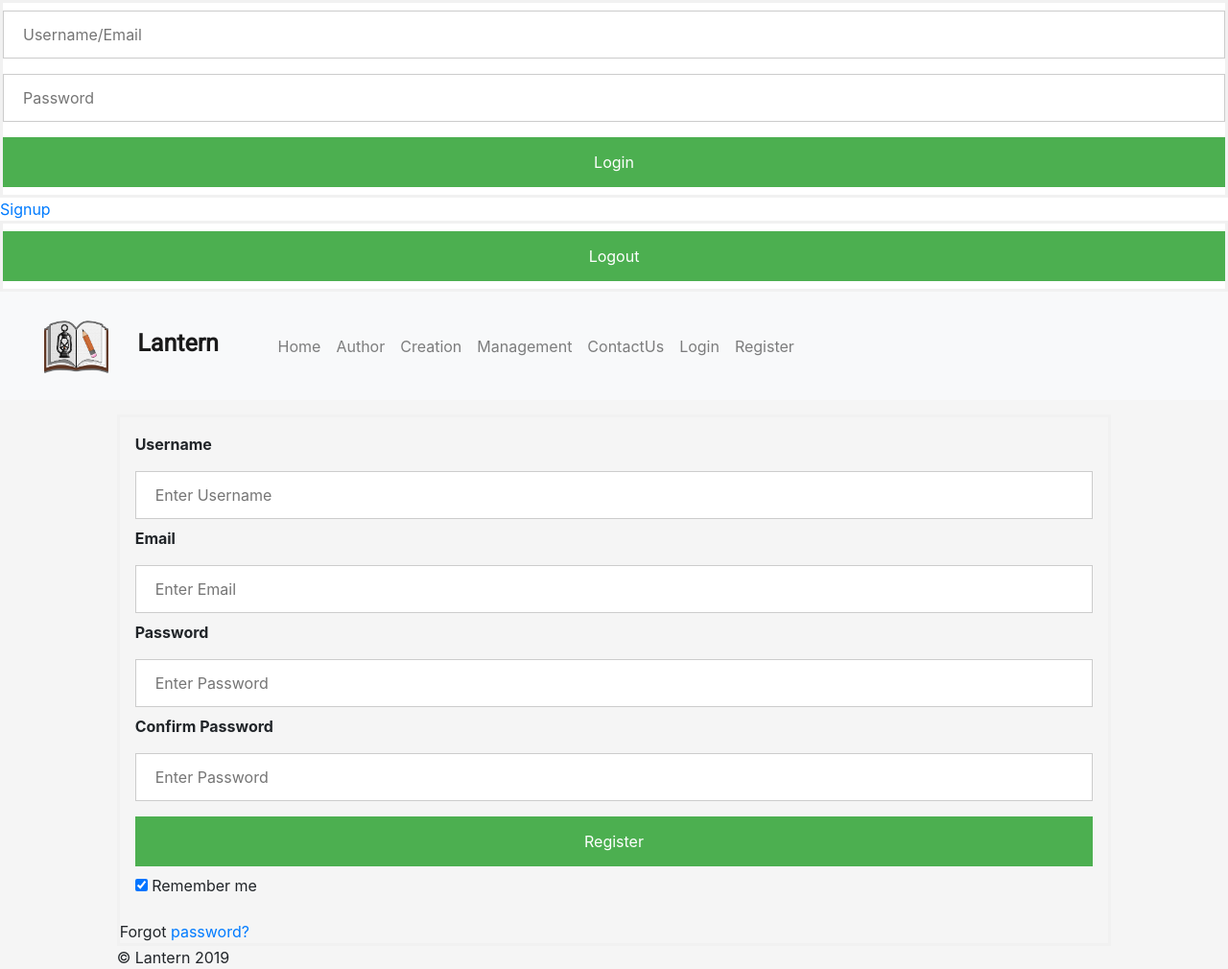
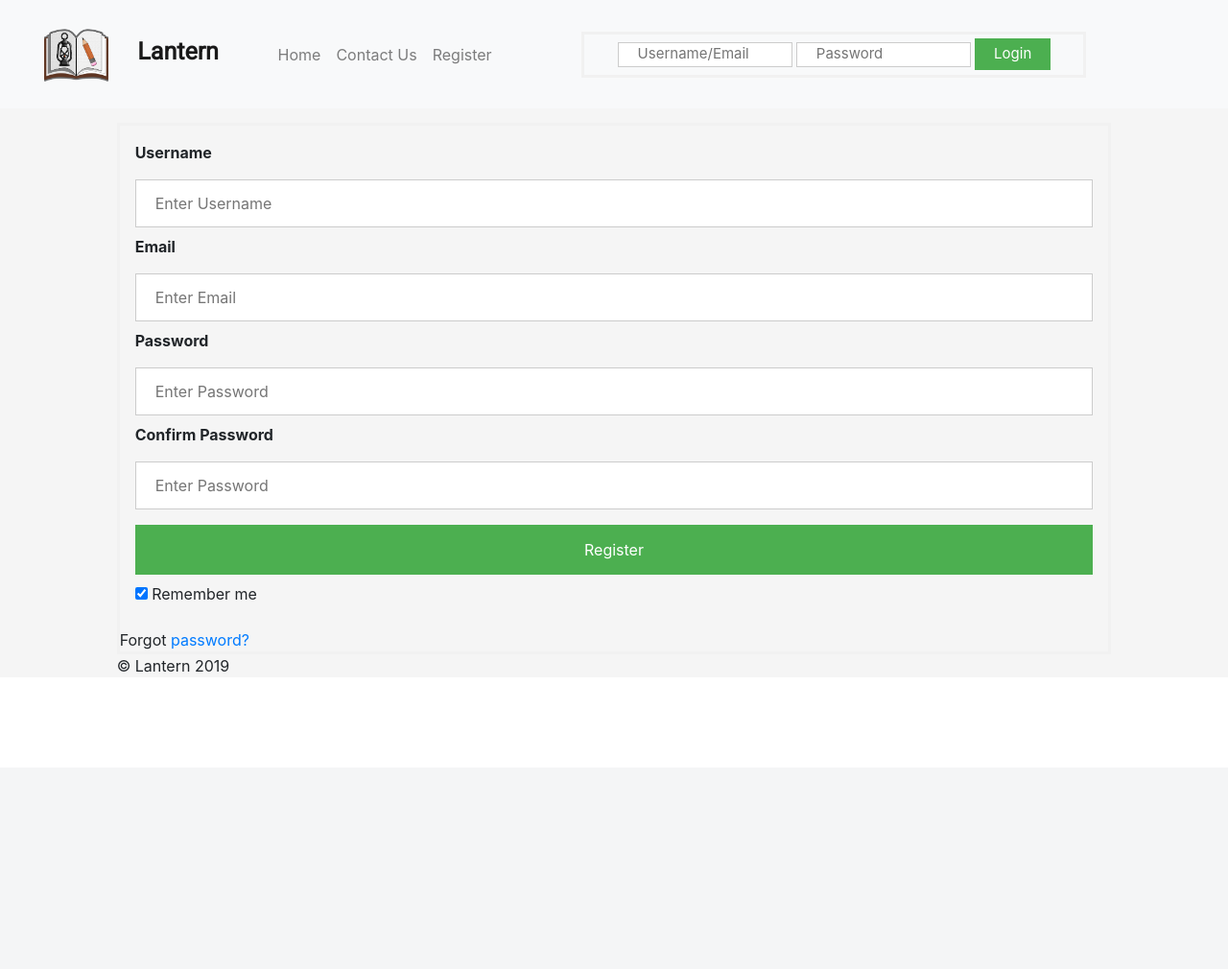
Before and after one commit to TheIrishAce/Lantern, a PHP site: page /register.php in a window 1280 px wide. Shown: the whole page at 96% size. After the commit the page ends 701 px from the top, so only its background shows below. Run offline with PHP 8.4, Linux system fonts and the light colour scheme.

Commit message:
Login & Register system now works.

```diff
--- a/author.php
+++ b/author.php
@@ -1,8 +1,10 @@
 <?php
 //session_start();
 require "navbar.php";
+if (!isset($_SESSION['userId'])){
+  header("Location: index.php");
+}
 ?>
-<!doctype html>
 <html lang="en">
 <head>
   <!-- Required meta tags -->
--- a/creation.php
+++ b/creation.php
@@ -1,6 +1,9 @@
 <?php
 //session_start();
 require "navbar.php";
+if (!isset($_SESSION['userUid'])){
+  header("Location: index.php");
+}
 ?>
 <!DOCTYPE html>
 <html lang="en">
--- /dev/null
+++ b/css/custom/navbar.css
@@ -0,0 +1,69 @@
+/* Bordered form */
+form {
+  border: 3px solid #f1f1f1;
+}
+
+.container-fluid {
+	background-color: #f5f5f5;
+}
+
+.navbar-brand{
+  font-family: 'Roboto', sans-serif;
+  width: 20%;
+  height: 40%;
+}
+
+#lanternLogo{
+  width: 35%;
+  height: 35%;
+  padding: 10px;
+  margin-left: 20px;
+}
+
+.navbar-brand b {
+  margin-left: 20px;
+  font-size: 25px;
+}
+
+#login-section {
+  width: 80%;
+  font-size: 15px;
+  text-align: center;
+}
+
+/* Full-width inputs */
+#username-input, #password-input {
+  width: 35%;
+  height: 20px;
+  padding: 12px 20px;
+  margin: 8px 0;
+  border: 1px solid #ccc;
+  box-sizing: border-box;
+
+}
+
+/* Set a style for all buttons */
+#login-button, #logout-button {
+  background-color: #4CAF50;
+  text-align: center;
+  color: white;
+  padding: 5px 20px;
+  border: none;
+  cursor: pointer;
+}
+
+/* Add a hover effect for buttons */
+button:hover {
+  opacity: 0.8;
+}
+
+/* Change styles for span and cancel button on extra small screens */
+@media screen and (max-width: 300px) {
+  span.psw {
+    display: block;
+    float: none;
+  }
+  .cancelbtn {
+    width: 100%;
+  }
+}
--- /dev/null
+++ b/css/custom/register.css
@@ -0,0 +1,86 @@
+/* Bordered form */
+form {
+  border: 3px solid #f1f1f1;
+}
+
+.container-fluid {
+	background-color: #f5f5f5;
+}
+
+.navbar-brand{
+  font-family: 'Roboto', sans-serif;
+  width: 20%;
+  height: 40%;
+}
+
+#lanternLogo{
+  width: 35%;
+  height: 35%;
+  padding: 10px;
+  margin-left: 20px;
+}
+
+.navbar-brand b {
+  margin-left: 20px;
+  font-size: 25px;
+}
+
+/* Full-width inputs */
+#register-username-input, #register-email-input, #register-password-input, #register-password-repeat-input {
+  width: 100%;
+  padding: 12px 20px;
+  margin: 8px 0;
+  display: inline-block;
+  border: 1px solid #ccc;
+  box-sizing: border-box;
+}
+
+/* Set a style for all buttons */
+#register-submit-button {
+  background-color: #4CAF50;
+  color: white;
+  padding: 14px 20px;
+  margin: 8px 0;
+  border: none;
+  cursor: pointer;
+  width: 100%;
+}
+
+/* Add a hover effect for buttons */
+button:hover {
+  opacity: 0.8;
+}
+
+/* Extra style for the cancel button (red) */
+.cancelbtn {
+  width: auto;
+  padding: 10px 18px;
+  background-color: #f44336;
+}
+
+.col-md-10{
+  padding-top: 15px;
+}
+
+
+/* Add padding to containers */
+.container {
+  padding: 16px;
+}
+
+/* The "Forgot password" text */
+span.psw {
+  float: right;
+  padding-top: 16px;
+}
+
+/* Change styles for span and cancel button on extra small screens */
+@media screen and (max-width: 300px) {
+  span.psw {
+    display: block;
+    float: none;
+  }
+  .cancelbtn {
+    width: 100%;
+  }
+}
--- a/lib/php/includes/login.inc.php
+++ b/lib/php/includes/login.inc.php
@@ -17,7 +17,7 @@ if (isset($_POST['login-submit'])) {
       exit();
     }
     else {
-      mysqli_stmt_bind_param($stmt, "ss", $mailusername, $username);
+      mysqli_stmt_bind_param($stmt, "ss", $mailusername, $mailusername);
       mysqli_stmt_execute($stmt);
       $result = mysqli_stmt_get_result($stmt);
       if ($row = mysqli_fetch_assoc($result)) {
--- /dev/null
+++ b/lib/php/includes/logout.inc.php
@@ -0,0 +1,6 @@
+<?php
+session_start();
+session_unset();
+session_destroy();
+header("Location: ../../../index.php")
+?>
--- a/lib/php/insertEvent.php
+++ b/lib/php/insertEvent.php
@@ -28,5 +28,5 @@
 
   	else{
   		echo 'You missed a required field';
-  		header("refresh:1; url=../../creation.html");
+  		header("refresh:1; url=../../creation.php");
   	}
--- a/login.php
+++ b/login.php
@@ -1,6 +1,6 @@
 <?php
-//session_start();
-require "navbar.php";
+session_start();
+//require "navbar.php";
 ?>
 <!DOCTYPE html>
 <html lang="en">
--- a/management.php
+++ b/management.php
@@ -1,6 +1,9 @@
 <?php
 //session_start();
 require "navbar.php";
+if (!isset($_SESSION['userUid'])){
+  header("Location: index.php");
+}
 ?>
 <!DOCTYPE html>
 <html lang="en">
--- a/navbar.php
+++ b/navbar.php
@@ -18,27 +18,16 @@
   <!-- Google Fonts -->
   <link href="https://fonts.googleapis.com/css?family=Roboto&display=swap" rel="stylesheet">
 
+  <!-- Custom CSS -->
+  <link rel="stylesheet" type="text/css" href="css/custom/navbar.css">
+
   <title>Lantern</title>
   <link rel="icon" href="images/Lantern.png">
 
   <div class="header-login">
-    <form action="lib/php/includes/login.inc.php" method="post">
-      <input type="text" name="AccountUsernameEmail" placeholder="Username/Email">
-      <input type="password" name="AccountPassword" placeholder="Password">
-      <button type="submit" name="login-submit">Login</button>
-    </form>
-    <a href="signup.php" class="header-signup">Signup</a>
-    <form action="lib/php/includes/logout.inc.php" method="post">
-      <button type="submit" name="logout-submit">Logout</button>
-    </form>
-  </div>
-
-</head>
-<body>
-  <script>
-  document.cookie = "lantern=navs;SameSite=Strict;path=/";
-  </script>
-  <nav class="navbar navbar-expand-lg navbar-light bg-light">
+    <?php
+    if (isset($_SESSION['userUid'])) {
+      echo '<nav class="navbar navbar-expand-lg navbar-light bg-light">
           <a class="navbar-brand" href="#"><img id="lanternLogo" src="images/Lantern.png"><b>Lantern</b></a>
           <button class="navbar-toggler" type="button" data-toggle="collapse" data-target="#navbarSupportedContent" aria-controls="navbarSupportedContent" aria-expanded="false" aria-label="Toggle navigation">
             <span class="navbar-toggler-icon"></span>
@@ -59,33 +48,60 @@
                 <a class="nav-link" href="management.php">Management</a>
               </li>
               <li class="nav-item">
-          <a class="nav-link" href="contact.php">ContactUs</a>
+                <a class="nav-link" href="contact.php">Contact Us</a>
+              </li>
+      </ul>
+      <ul class="navbar-nav">
+        <li class="nav-item">
+          <form action="lib/php/includes/logout.inc.php" method="post">
+            <button id="logout-button" type="submit" name="logout-submit">Logout</button>
+          </form>
+        </li>
+      </ul>
+      </div>
+      </nav>';
+    }
+    else {
+      echo '<nav class="navbar navbar-expand-lg navbar-light bg-light">
+        <a class="navbar-brand" href="#"><img id="lanternLogo" src="images/Lantern.png"><b>Lantern</b></a>
+        <button class="navbar-toggler" type="button" data-toggle="collapse" data-target="#navbarSupportedContent" aria-controls="navbarSupportedContent" aria-expanded="false" aria-label="Toggle navigation">
+          <span class="navbar-toggler-icon"></span>
+        </button>
+
+        <div class="collapse navbar-collapse" id="navbarSupportedContent">
+          <ul class="navbar-nav mr-auto">
+            <li class="nav-item">
+              <a class="nav-link" href="index.php">Home <span class="sr-only">(current)</span></a>
             </li>
             <li class="nav-item">
-          <a class="nav-link" href="login.php">Login</a>
+              <a class="nav-link" href="contact.php">Contact Us</a>
             </li>
             <li class="nav-item">
               <a class="nav-link" href="register.php">Register</a>
             </li>
-        <!--
-        <li class="nav-item dropdown">
-        <a class="nav-link dropdown-toggle" href="#" id="navbarDropdown" role="button" data-toggle="dropdown" aria-haspopup="true" aria-expanded="false">
-        Actions
-      </a>
-      <div class="dropdown-menu" aria-labelledby="navbarDropdown">
-      <a class="dropdown-item" href="creation.html">Creation Page</a>
-      <div class="dropdown-divider"></div>
-      <a class="dropdown-item" href="contact.html">Contact Us</a>
+    </ul>
+    <ul class="navbar-nav">
+      <li class="nav-item">
+        <div id="login-section">
+          <form action="lib/php/includes/login.inc.php" method="post">
+            <input type="text" id="username-input" name="AccountUsernameEmail" placeholder="Username/Email">
+            <input type="password" id="password-input" name="AccountPassword" placeholder="Password">
+            <button id="login-button" type="submit" name="login-submit">Login</button>
+          </form>
         </div>
       </li>
--->
-<!--
-<li class="nav-item">
-<a class="nav-link disabled" href="#" tabindex="-1" aria-disabled="true">Disabled</a>
-</li>
--->
     </ul>
     </div>
-</nav>
+    </nav>';
+    }
+    ?>
+  </div>
+
+</head>
+<body>
+  <script>
+  document.cookie = "lantern=navs;SameSite=Strict;path=/";
+  </script>
+
 </body>
 </html>
--- a/register.php
+++ b/register.php
@@ -18,7 +18,7 @@
   <link rel="stylesheet" href="https://stackpath.bootstrapcdn.com/bootstrap/4.3.1/css/bootstrap.min.css" integrity="sha384-ggOyR0iXCbMQv3Xipma34MD+dH/1fQ784/j6cY/iJTQUOhcWr7x9JvoRxT2MZw1T" crossorigin="anonymous">
 
   <!-- Custom CSS -->
-  <link rel="stylesheet" type="text/css" href="css/custom/login.css">
+  <link rel="stylesheet" type="text/css" href="css/custom/register.css">
 
   <!-- Google Fonts -->
   <link href="https://fonts.googleapis.com/css?family=Roboto&display=swap" rel="stylesheet">
@@ -33,17 +33,44 @@
     <div class="row">
       <div id="topColumn" class="col-md-1"></div>
       <div id="midColumn" class="col-md-10">
+        <?php
+          if (isset($_GET['error'])) {
+            if ($_GET['error'] == "emptyfields") {
+              echo '<p class="signuperror">Fill in all fields!</p>';
+            }
+            elseif ($_GET['error'] == "invalidemail") {
+              echo '<p class="signuperror">Invalid email!</p>';
+            }
+            elseif ($_GET['error'] == "invalidemailuid") {
+              echo '<p class="signuperror">Invalid email and username!</p>';
+            }
+            elseif ($_GET['error'] == "uid") {
+              echo '<p class="signuperror">Username error!</p>';
+            }
+            elseif ($_GET['error'] == "passwordcheck") {
+              echo '<p class="signuperror">Your passwords do not match!</p>';
+            }
+            elseif ($_GET['error'] == "usertaken") {
+              echo '<p class="signuperror">Username already in use!</p>';
+            }
+          }
+          /*
+          else if ($_GET['register'] == "success") {
+            echo '<p class="signupsuccess">Register successful</p>';
+          }
+          */
+        ?>
         <form action = "lib/php/includes/register.inc.php" method ="post">
           <div class="container">
             <label for="AccountUsername"><b>Username</b></label>
-            <input type="text" placeholder="Enter Username" name="AccountUsername" required>
+            <input type="text" id="register-username-input" placeholder="Enter Username" name="AccountUsername" required>
             <label for="AccountEmail"><b>Email</b></label>
-            <input type="text" placeholder="Enter Email" name="AccountEmail" required>
+            <input type="text" id="register-email-input" placeholder="Enter Email" name="AccountEmail" required>
             <label for="AccountPassword"><b>Password</b></label>
-            <input type="password" placeholder="Enter Password" name="AccountPassword" required>
+            <input type="password" id="register-password-input" placeholder="Enter Password" name="AccountPassword" required>
             <label for="ConfirmPassword"><b>Confirm Password</b></label>
-            <input type="password" placeholder="Enter Password" name="ConfirmPassword" required>
-            <button name="register-submit" type="submit">Register</button>
+            <input type="password" id="register-password-repeat-input" placeholder="Enter Password" name="ConfirmPassword" required>
+            <button id="register-submit-button" name="register-submit" type="submit">Register</button>
             <label>
               <input type="checkbox" checked="checked" name="remember"> Remember me
             </label>
```
Also changed, not shown: index.php (+6 -5 lines), lib/php/fetchStory.php (deleted, +0 -27 lines), lib/php/interactStory.php (+6 -6 lines), lib/php/login.php (deleted, +0 -44 lines). Lines whose indentation alone changed are shown as unchanged.
